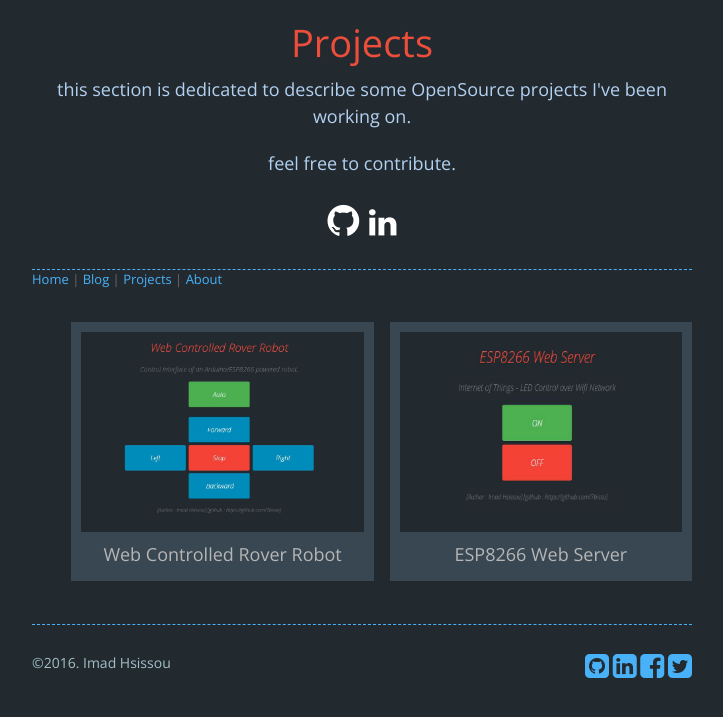
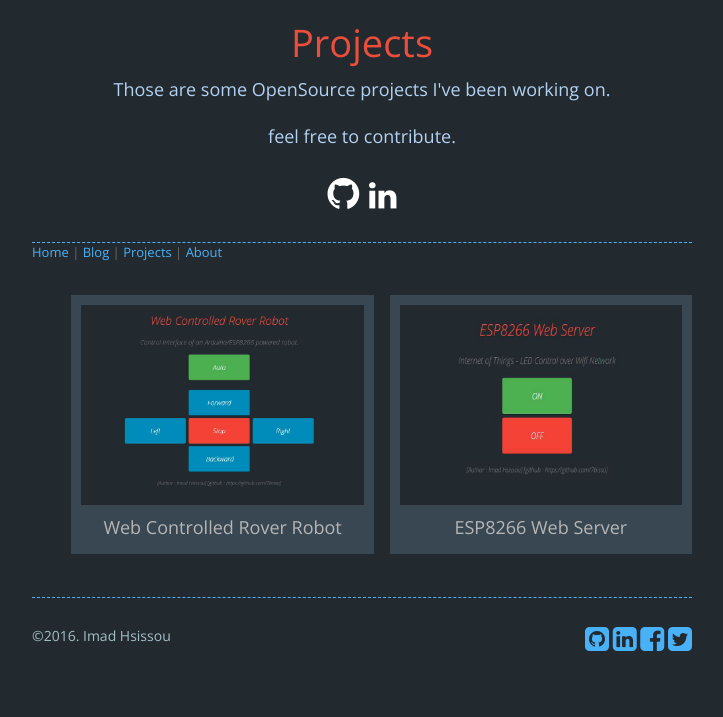
Before and after one commit to imadhsissou/imadhsissou.github.io, a Jekyll site: the page built from projects/index.html, in a window 1280 px wide. Shown: the top 717 px of the page, without its empty margins (278-1001 px from the left). Built offline with Jekyll 4.4.1, drawn with Linux system fonts in a browser that asks for light colours; nearby versions of some CDN libraries; comment, search, counter and statistics services are not loaded.

Commit message:
Update title_project.html

```diff
--- a/_includes/title_project.html
+++ b/_includes/title_project.html
@@ -3,8 +3,7 @@
     <a id="sitename" >Projects</a>
   </h1>
 
-  <!-- Add something about you in p tag-->
-  <p>this section is dedicated to describe some OpenSource projects I've been working on.</p>
+  <p>Those are some OpenSource projects I've been working on.</p>
   <p>feel free to contribute.</p>
 
   <h1>
```
